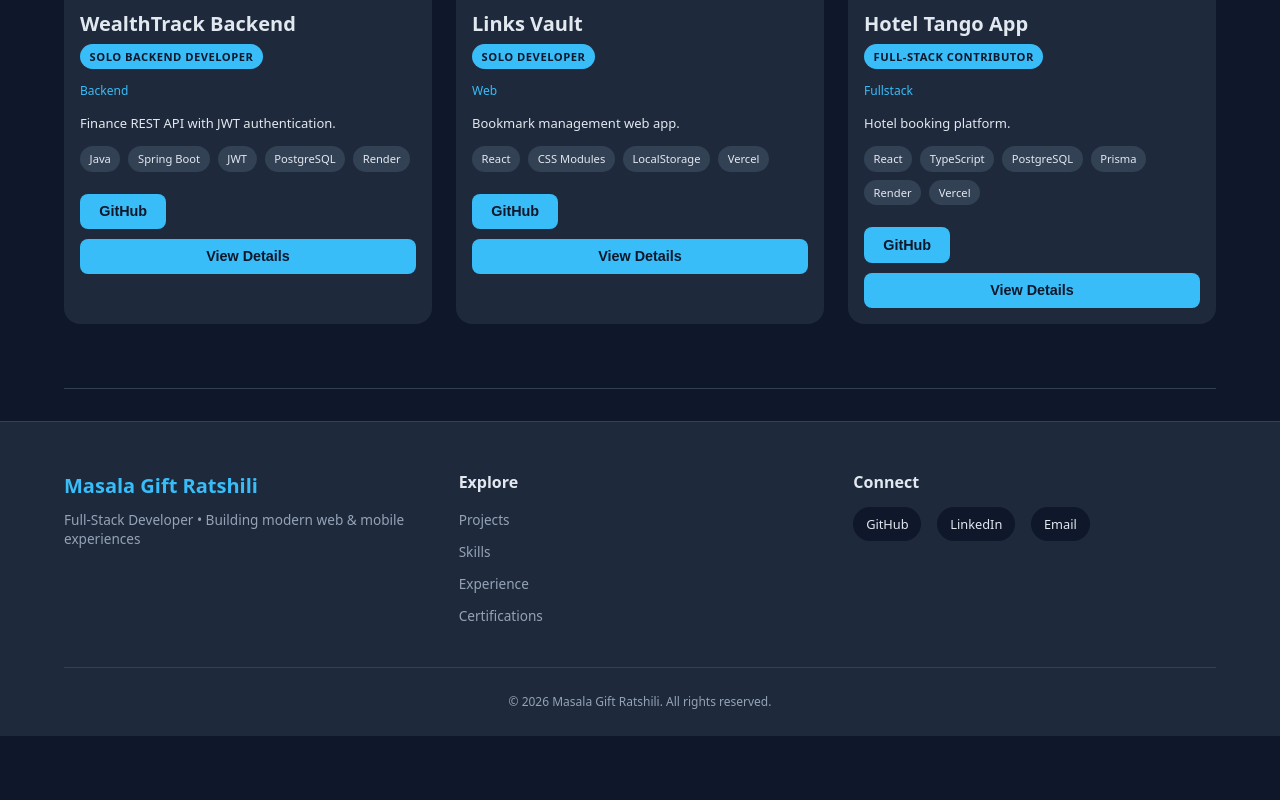
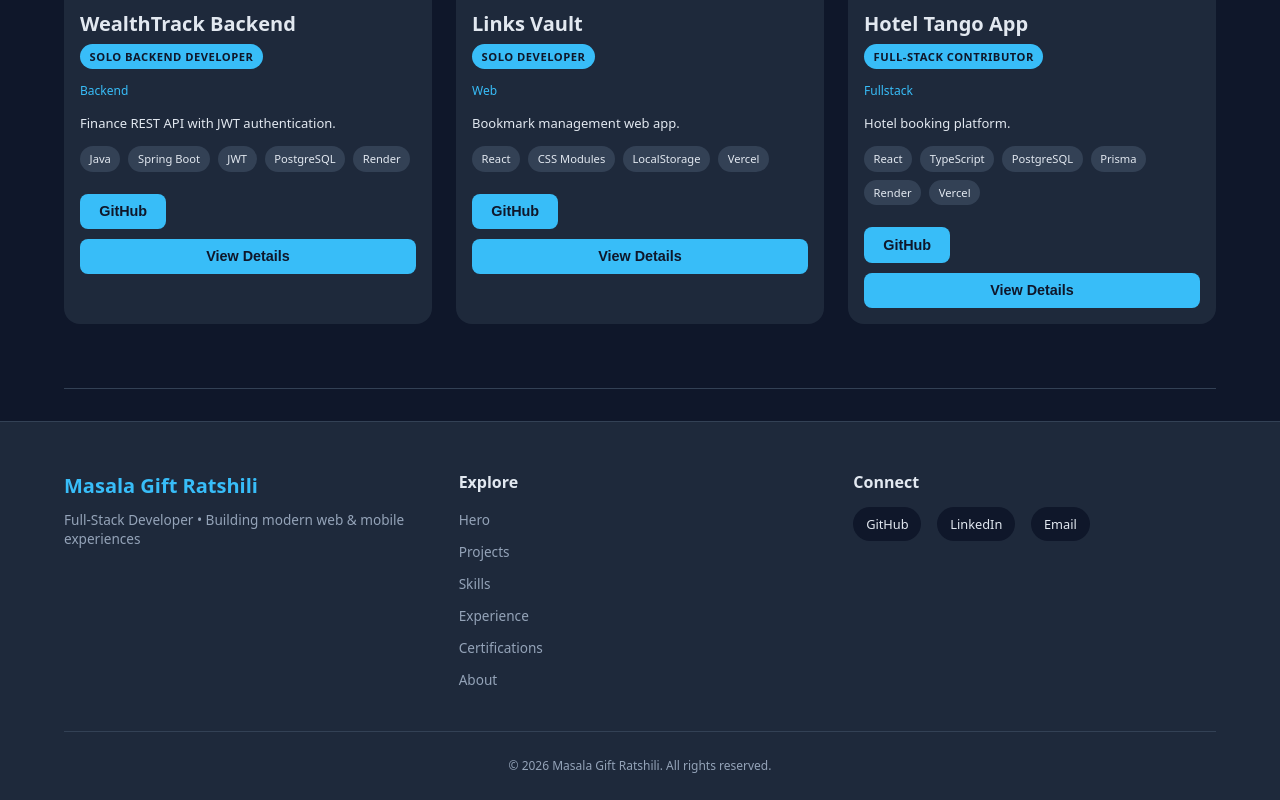
Before and after one commit to MasalaGift/masala-portfolio, a React (Vite) app: page /projects in a window 1280 px wide. Shown: the part 1553-2353 px from the top of the page. Before the commit the page ends 2289 px from the top, so only its background shows below. Built offline with nearby package versions, Linux system fonts and the light colour scheme.

Commit message:
fix: add missing section IDs for footer scroll navigation

```diff
--- a/src/components/Footer.tsx
+++ b/src/components/Footer.tsx
@@ -25,6 +25,11 @@ export default function Footer() {
                         <h4>Explore</h4>
                         <ul>
                             <li>
+                                <button onClick={() => scrollToSection("hero-section")} className="footer-link-btn">
+                                    Hero
+                                </button>
+                            </li>
+                            <li>
                                 <button onClick={() => scrollToSection("projects-section")} className="footer-link-btn">
                                     Projects
                                 </button>
@@ -42,6 +47,11 @@ export default function Footer() {
                             <li>
                                 <button onClick={() => scrollToSection("certifications-section")} className="footer-link-btn">
                                     Certifications
+                                </button>
+                            </li>
+                            <li>
+                                <button onClick={() => scrollToSection("about-section")} className="footer-link-btn">
+                                    About
                                 </button>
                             </li>
                         </ul>
--- a/src/pages/Home.tsx
+++ b/src/pages/Home.tsx
@@ -8,14 +8,24 @@ import CertificationGrid from "../components/CertificationGrid";
 export default function Home() {
   return (
     <>
-      <Hero />
-      <About />
-      <Experience />
+      <div id="hero-section">
+        <Hero />
+      </div>
+      <div id="about-section">
+        <About />
+      </div>
+      <div id="experience-section">
+        <Experience />
+      </div>
       <div id="projects-section">
         <ProjectCarousel />
       </div>
-      <Skills />
-      <CertificationGrid />
+      <div id="skills-section">
+        <Skills />
+      </div>
+      <div id="certifications-section">
+        <CertificationGrid />
+      </div>
     </>
   );
 }
```
Lines whose indentation alone changed are shown as unchanged.
